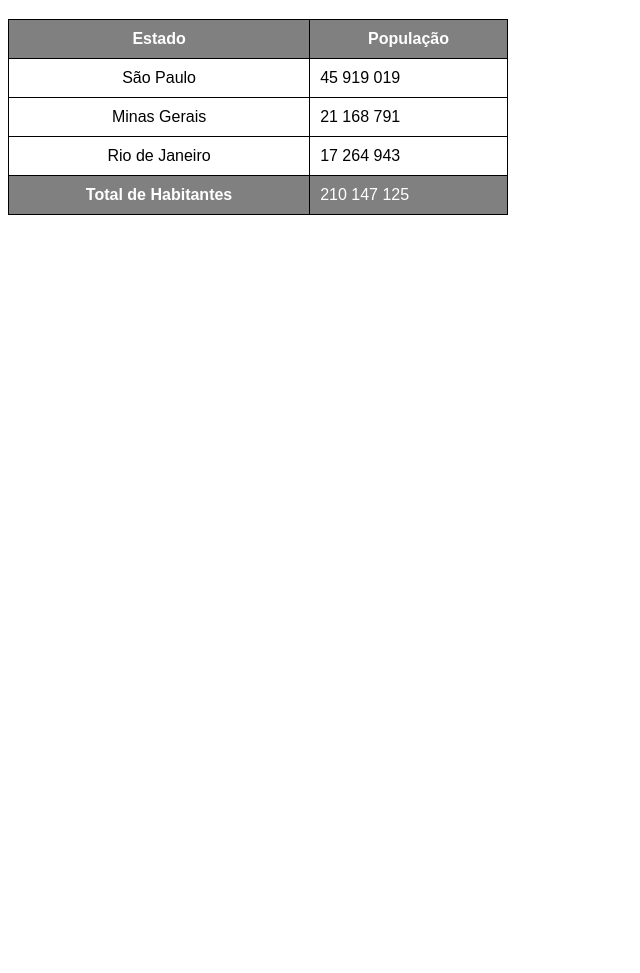
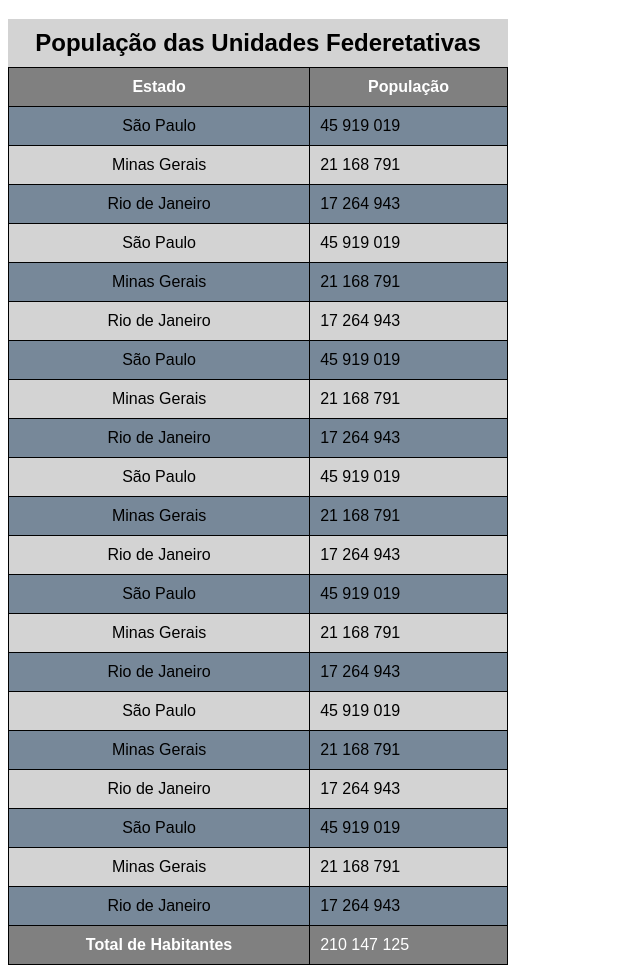
Before and after one commit to carlin867/html-css1, a plain HTML site: page modulos/Exercícios3/ex002/tabela002.html in a window 1280 px wide. Shown: the part 61-1034 px from the top of the page, without its empty margins (0-640 px from the left). Before the commit the page ends 800 px from the top, so only its background shows below. Drawn offline with Linux system fonts and the light colour scheme.

Commit message:
atualizei html-css 27/12/2023
22:05

```diff
--- a/modulos/Exercícios3/ex002/tabela002.html
+++ b/modulos/Exercícios3/ex002/tabela002.html
@@ -11,18 +11,40 @@
         table{
             width: 500px;
             border-collapse: collapse;
+            position: relative;
         }
         th,td{
             border: 1.5px solid black;
             text-align: center;
             padding: 10px;
         }
+        thead tr th{
+            position: sticky;
+            top: -1px;
+            background-color: gray;
+        }
         thead,tfoot{
             background-color: gray;
             color: white;
         }
+
+        tbody tr:nth-child(2n)/*ou even*/{
+            background-color: lightgray;
+        }
+        tbody tr:nth-child(2n-1)/*ou odd*/{
+            background-color: lightslategray;
+        }
+
+
         .num{
             text-align: start;
+        }
+        caption{
+            font-size: 1.5em;
+            color: black;
+            background-color: lightgray;
+            padding: 10px;
+            font-weight: bolder;
         }
     </style>
 </head>
@@ -30,6 +52,7 @@
     <h1>Uso de Tabelas Grandes</h1>
     <!-- Anatomia para tabelas grandes
     Table
+        caption
         thead
             tr,td,th
         tbody
@@ -38,9 +61,10 @@
             tr,td,th
     -->
     <table>
+        <caption>População das Unidades Federetativas</caption>
         <thead>
-            <th>Estado</th>
-            <th>População</th>
+            <th scope="col">Estado</th>
+            <th scope="col">População</th>
         </thead>
         <tbody>
             <tr>
@@ -55,15 +79,89 @@
                 <td>Rio de Janeiro</td>
                 <td class="num">17 264 943</td>
             </tr>
+            <tr>
+                <td>São Paulo</td>
+                <td class="num">45 919 019</td>
+            </tr>
+            <tr>
+                <td>Minas Gerais</td>
+                <td class="num">21 168 791</td>
+            </tr>
+            <tr>
+                <td>Rio de Janeiro</td>
+                <td class="num">17 264 943</td>
+            </tr>
+            <tr>
+                <td>São Paulo</td>
+                <td class="num">45 919 019</td>
+            </tr>
+            <tr>
+                <td>Minas Gerais</td>
+                <td class="num">21 168 791</td>
+            </tr>
+            <tr>
+                <td>Rio de Janeiro</td>
+                <td class="num">17 264 943</td>
+            </tr>
+            <tr>
+                <td>São Paulo</td>
+                <td class="num">45 919 019</td>
+            </tr>
+            <tr>
+                <td>Minas Gerais</td>
+                <td class="num">21 168 791</td>
+            </tr>
+            <tr>
+                <td>Rio de Janeiro</td>
+                <td class="num">17 264 943</td>
+            </tr>
+            <tr>
+                <td>São Paulo</td>
+                <td class="num">45 919 019</td>
+            </tr>
+            <tr>
+                <td>Minas Gerais</td>
+                <td class="num">21 168 791</td>
+            </tr>
+            <tr>
+                <td>Rio de Janeiro</td>
+                <td class="num">17 264 943</td>
+            </tr>
+            <tr>
+                <td>São Paulo</td>
+                <td class="num">45 919 019</td>
+            </tr>
+            <tr>
+                <td>Minas Gerais</td>
+                <td class="num">21 168 791</td>
+            </tr>
+            <tr>
+                <td>Rio de Janeiro</td>
+                <td class="num">17 264 943</td>
+            </tr>
+            <tr>
+                <td>São Paulo</td>
+                <td class="num">45 919 019</td>
+            </tr>
+            <tr>
+                <td>Minas Gerais</td>
+                <td class="num">21 168 791</td>
+            </tr>
+            <tr>
+                <td>Rio de Janeiro</td>
+                <td class="num">17 264 943</td>
+            </tr>
         </tbody>
+
         <tfoot>
             <tr>
-                <th>Total de Habitantes</th>
+                <th scope="row">Total de Habitantes</th>
                 <td class="num">210 147 125</td>
             </tr>
         </tfoot>
     </table>
 
 
+
 </body>
 </html>
```
Also changed, not shown: modulos/Exercícios3/ex002/tabela003.html (added, +44 -0 lines).
